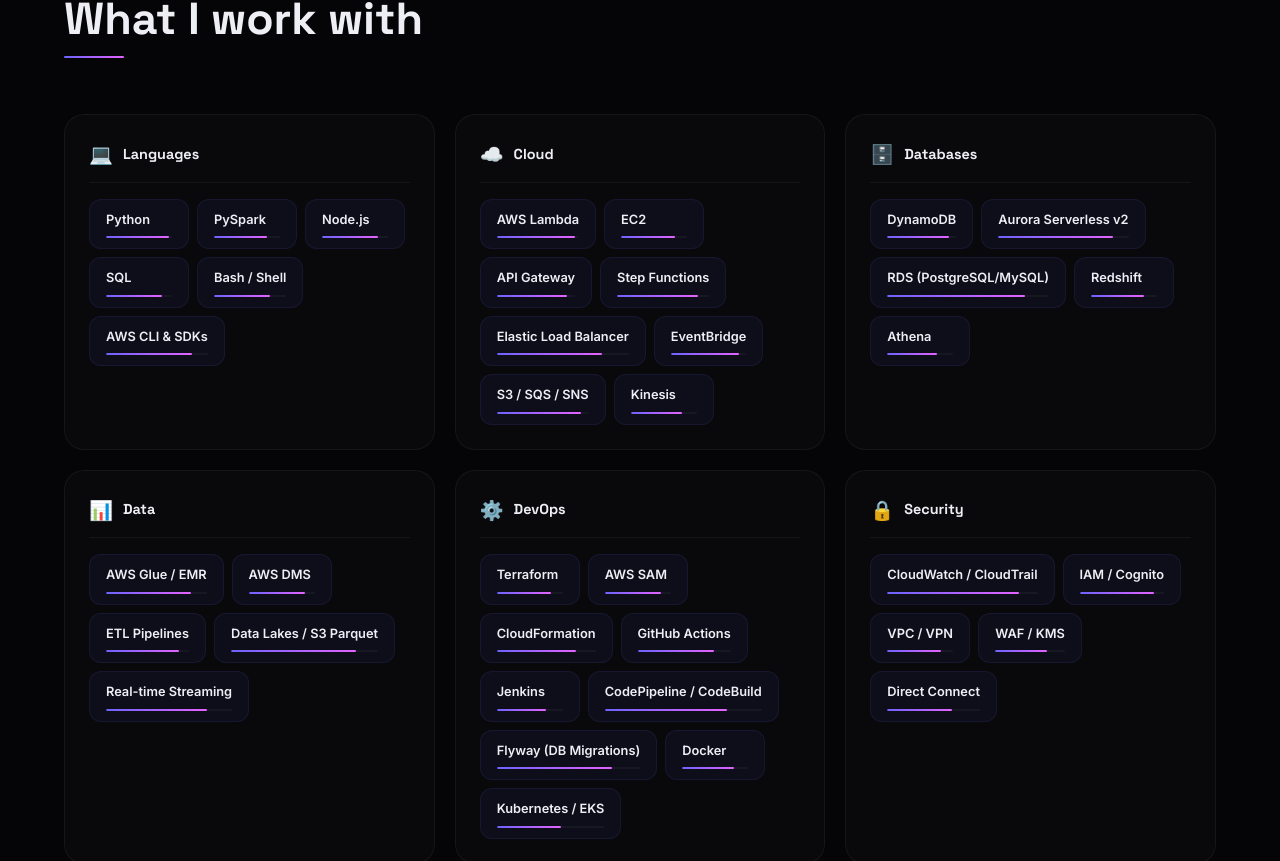
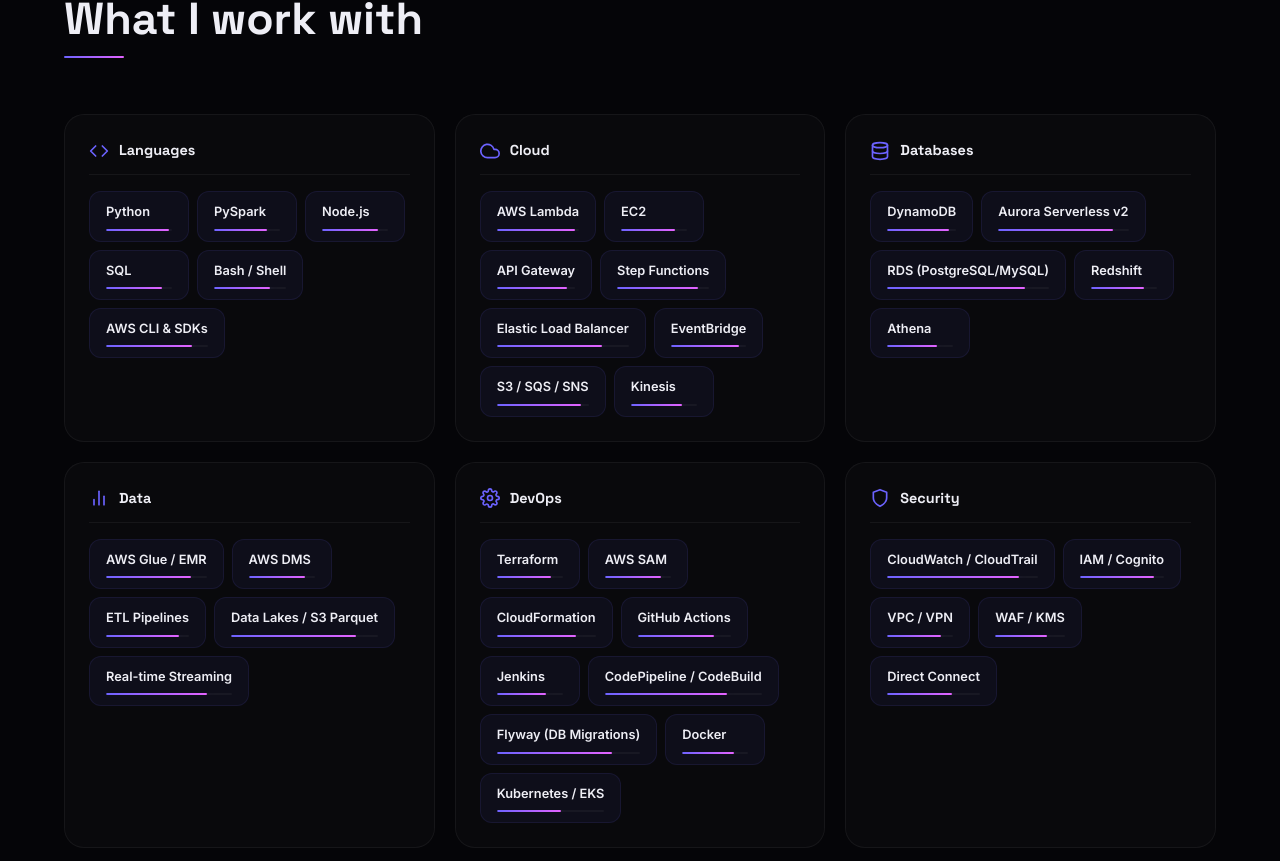
Before and after one commit to mohammedsazeed/portfolio, a React (Vite) app: page / in a window 1280 px wide. Shown: the part 1749-2610 px from the top of the page. Built offline with nearby package versions, Linux system fonts and the light colour scheme.

Commit message:
Enhanced portfolio

```diff
--- a/src/components/CaseStudy.jsx
+++ b/src/components/CaseStudy.jsx
@@ -1,8 +1,26 @@
 import { motion, useInView } from "framer-motion";
 import { useRef } from "react";
 import { caseStudy } from "../data/casestudy";
+import {
+  FiZap,
+  FiShield,
+  FiRadio,
+  FiRefreshCw,
+  FiFileText,
+  FiCompass,
+  FiArrowUpRight,
+} from "react-icons/fi";
 
 const ease = [0.16, 1, 0.3, 1];
+
+const iconMap = {
+  plug: FiZap,
+  shield: FiShield,
+  radio: FiRadio,
+  refresh: FiRefreshCw,
+  "file-text": FiFileText,
+  compass: FiCompass,
+};
 
 export default function CaseStudy() {
   const ref = useRef(null);
@@ -38,7 +56,10 @@
             transition={{ duration: 0.6, ease, delay: 0.3 + i * 0.1 }}
             whileHover={{ scale: 1.03, y: -4 }}
           >
-            <span className="cs-icon">{s.icon}</span>
+            {(() => {
+              const Icon = iconMap[s.icon];
+              return Icon ? <span className="cs-icon"><Icon /></span> : <span className="cs-icon">{s.icon}</span>;
+            })()}
             <h3 className="cs-card-title">{s.title}</h3>
             <p className="cs-card-desc">{s.description}</p>
           </motion.div>
@@ -51,7 +72,7 @@
         animate={isInView ? { opacity: 1, y: 0 } : {}}
         transition={{ duration: 0.7, ease, delay: 1 }}
       >
-        <span className="cs-outcome-icon">🚀</span>
+        <span className="cs-outcome-icon"><FiArrowUpRight /></span>
         <p>{caseStudy.outcome}</p>
       </motion.div>
     </section>
--- a/src/components/Skills.jsx
+++ b/src/components/Skills.jsx
@@ -1,19 +1,29 @@
 import { motion, useInView } from "framer-motion";
 import { useRef } from "react";
 import { skills, certifications } from "../data/profile";
+import {
+  FiCode,
+  FiCloud,
+  FiDatabase,
+  FiBarChart2,
+  FiSettings,
+  FiShield,
+  FiCpu,
+  FiLayers,
+} from "react-icons/fi";
 
 const ease = [0.16, 1, 0.3, 1];
 
 const categories = ["Languages", "Cloud", "Databases", "Data", "DevOps", "Security", "AI/ML", "Architecture"];
 const categoryIcons = {
-  Languages: "💻",
-  Cloud: "☁️",
-  Databases: "🗄️",
-  Data: "📊",
-  DevOps: "⚙️",
-  Security: "🔒",
-  "AI/ML": "🤖",
-  Architecture: "🏗️",
+  Languages: <FiCode />,
+  Cloud: <FiCloud />,
+  Databases: <FiDatabase />,
+  Data: <FiBarChart2 />,
+  DevOps: <FiSettings />,
+  Security: <FiShield />,
+  "AI/ML": <FiCpu />,
+  Architecture: <FiLayers />,
 };
 
 export default function Skills() {
--- a/src/data/casestudy.js
+++ b/src/data/casestudy.js
@@ -5,37 +5,37 @@
     "On the GTS AI Operations Platform, I set up Kiro IDE with MCP (Model Context Protocol) servers and custom hooks to give the AI agent direct access to the database, browser, and codebase — turning it into a true development partner.",
   sections: [
     {
-      icon: "🔌",
+      icon: "plug",
       title: "MCP Server Setup",
       description:
         "Installed Playwright MCP server so the AI can navigate the frontend, click through flows, take screenshots, fill forms, and debug UI issues autonomously — all through a persistent browser profile that survives restarts.",
     },
     {
-      icon: "🛡️",
+      icon: "shield",
       title: "DB Write Guard Hook",
       description:
         "Created a preToolUse hook that intercepts every shell command. If it detects SQL with INSERT, UPDATE, DELETE, or DDL statements, it forces the agent to ask for explicit permission. SELECT queries are auto-approved.",
     },
     {
-      icon: "📡",
+      icon: "radio",
       title: "Bastion SSH Tunnel",
       description:
         "Wrote a db-query.sh script that SSHs into the bastion host and runs psql against Aurora PostgreSQL in a private VPC. The AI agent uses this to query production data, validate schema changes, and debug issues.",
     },
     {
-      icon: "🔄",
+      icon: "refresh",
       title: "OpenAPI Sync Hook",
       description:
         "A fileEdited hook watches backend Lambda handlers and frontend API services. When API-related files change, it reminds the agent to check if openapi.yaml needs updating — keeping the spec as the single source of truth.",
     },
     {
-      icon: "📋",
+      icon: "file-text",
       title: "Schema Migration Hook",
       description:
         "When new SQL migration files are created, a hook triggers the agent to read the migration and automatically update the database-schema.json reference file — no manual sync needed.",
     },
     {
-      icon: "🧭",
+      icon: "compass",
       title: "Steering Files",
       description:
         "Project context and response rules are auto-included in every conversation via .kiro/steering/ files. The agent always knows the DB connection details, frontend routes, API spec location, and coding standards.",
--- a/src/styles/components.css
+++ b/src/styles/components.css
@@ -895,8 +895,19 @@
 }
 .cs-icon {
   font-size: 1.6rem;
-  display: block;
+  display: flex;
+  align-items: center;
+  justify-content: center;
+  width: 40px;
+  height: 40px;
+  border-radius: 10px;
+  background: rgba(108, 99, 255, 0.1);
+  color: var(--accent);
   margin-bottom: 14px;
+}
+.cs-icon svg {
+  width: 20px;
+  height: 20px;
 }
 .cs-card-title {
   font-family: "Space Grotesk", sans-serif;
@@ -919,7 +930,17 @@
   align-items: flex-start;
   gap: 14px;
 }
-.cs-outcome-icon { font-size: 1.4rem; flex-shrink: 0; }
+.cs-outcome-icon {
+  font-size: 1.4rem;
+  flex-shrink: 0;
+  color: var(--accent);
+  display: flex;
+  align-items: center;
+}
+.cs-outcome-icon svg {
+  width: 22px;
+  height: 22px;
+}
 .cs-outcome p {
   font-size: 0.9rem;
   color: var(--text);
@@ -1431,3 +1452,101 @@
   .chat-fab-inner { font-size: 1rem; }
   .chat-fab-wrap { bottom: 8px; right: 8px; }
 }
+
+/* ===== UI UX PRO MAX ENHANCEMENTS ===== */
+
+/* 1. cursor-pointer on all interactive/hoverable elements */
+.stat-card,
+.skill-chip,
+.skill-category,
+.cert-card,
+.project-card,
+.cs-card,
+.testimonial-card,
+.exp-card,
+.contact-link,
+.testimonials-link,
+.chat-chip,
+.project-image-wrap {
+  cursor: pointer;
+}
+
+/* 2. Focus-visible states for keyboard navigation */
+a:focus-visible,
+button:focus-visible,
+.btn:focus-visible,
+.stat-card:focus-visible,
+.skill-chip:focus-visible,
+.cert-card:focus-visible,
+.project-card:focus-visible,
+.cs-card:focus-visible,
+.testimonial-card:focus-visible,
+.contact-link:focus-visible,
+.chat-input:focus-visible,
+.nav-toggle:focus-visible,
+.theme-toggle:focus-visible {
+  outline: 2px solid var(--accent);
+  outline-offset: 2px;
+  border-radius: 4px;
+}
+
+/* 3. prefers-reduced-motion — disable animations for users who prefer it */
+@media (prefers-reduced-motion: reduce) {
+  *, *::before, *::after {
+    animation-duration: 0.01ms !important;
+    animation-iteration-count: 1 !important;
+    transition-duration: 0.01ms !important;
+    scroll-behavior: auto !important;
+  }
+  .cursor-glow,
+  .floating-particles,
+  .grain,
+  .blob {
+    display: none !important;
+  }
+}
+
+/* 4. Improved light mode contrast (4.5:1 minimum per UIPM checklist) */
+[data-theme="light"] .about-text,
+[data-theme="light"] .project-body p,
+[data-theme="light"] .cs-card-desc,
+[data-theme="light"] .testimonial-quote,
+[data-theme="light"] .exp-points li,
+[data-theme="light"] .chat-text,
+[data-theme="light"] .chat-msg-bot {
+  color: #374151;
+}
+
+[data-theme="light"] .stat-card .label,
+[data-theme="light"] .cert-period,
+[data-theme="light"] .exp-highlight-meta,
+[data-theme="light"] .testimonial-role,
+[data-theme="light"] .chat-bot-tagline {
+  color: #6B7280;
+}
+
+[data-theme="light"] .hero-badge {
+  color: #4B5563;
+}
+
+[data-theme="light"] .navbar nav.nav-desktop a {
+  color: #4B5563;
+}
+
+[data-theme="light"] .hero p {
+  color: #374151;
+}
+
+/* 5. SVG icon styling in skill categories (replacing emojis) */
+.skill-category-icon {
+  font-size: 1.2rem;
+  color: var(--accent);
+  display: flex;
+  align-items: center;
+  justify-content: center;
+}
+.skill-category-icon svg {
+  width: 20px;
+  height: 20px;
+  stroke-width: 2;
+}
```
